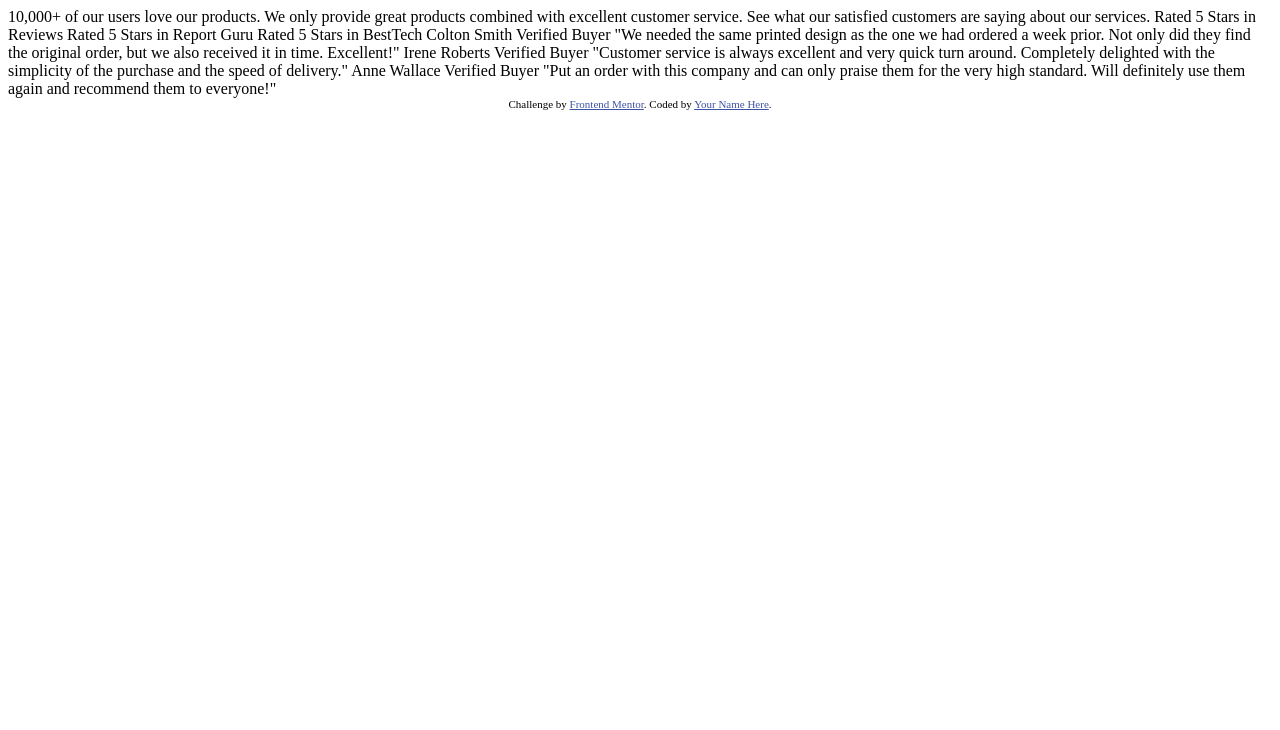
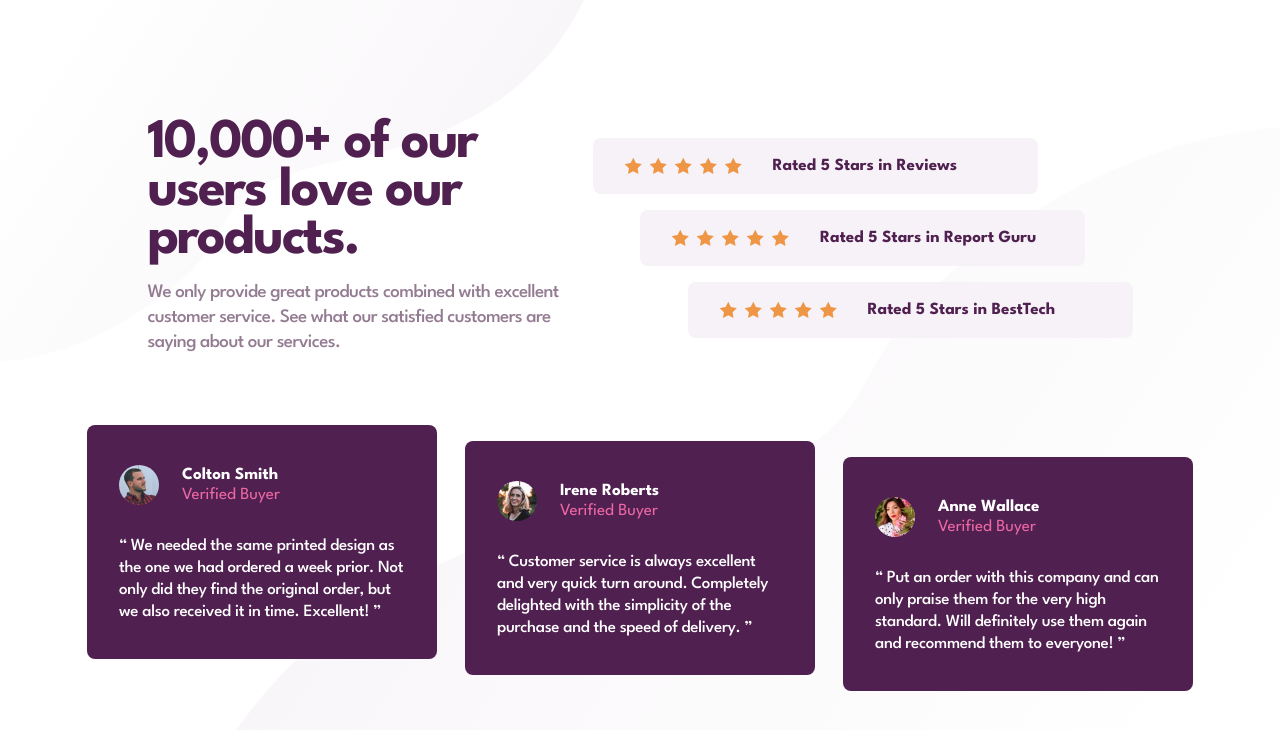
Before and after one commit to zefirixxox-spec/social-proof-section, a plain HTML site: page index.html in a window 1280 px wide. Drawn offline with Linux system fonts and the light colour scheme.

Commit message:
final version

```diff
--- a/index.html
+++ b/index.html
@@ -1,61 +1,83 @@
 <!DOCTYPE html>
 <html lang="en">
+
 <head>
   <meta charset="UTF-8" />
   <meta name="viewport" content="width=device-width, initial-scale=1.0" />
   <!-- displays site properly based on user's device -->
-
-    <link
-      rel="icon"
-      type="image/png"
-      sizes="32x32"
-      href="./images/favicon-32x32.png"
-    />
-
+  <link rel="stylesheet" href="./style.css">
+  <link rel="icon" type="image/png" sizes="32x32" href="./images/favicon-32x32.png" />
+  <link rel="preconnect" href="https://fonts.googleapis.com">
+  <link rel="preconnect" href="https://fonts.gstatic.com" crossorigin>
+  <link href="https://fonts.googleapis.com/css2?family=League+Spartan:wght@100..900&display=swap" rel="stylesheet">
   <title>Frontend Mentor | Social proof section</title>
 
-    <!-- Feel free to remove these styles or customise in your own stylesheet 👍 -->
-    <style>
-      .attribution {
-        font-size: 11px;
-        text-align: center;
-      }
-      .attribution a {
-        color: hsl(228, 45%, 44%);
-      }
-    </style>
 </head>
-  <body>
-    10,000+ of our users love our products.
 
+<body class="league-spartan-regular">
+  <section>
+    <div class="top container">
+      <div>
+        <h2>10,000+ of our users love our products.</h2>
+
+        <p>
           We only provide great products combined with excellent customer service.
           See what our satisfied customers are saying about our services.
+        </p>
+      </div>
 
-    Rated 5 Stars in Reviews
-    Rated 5 Stars in Report Guru
-    Rated 5 Stars in BestTech
+      <ul>
+        <li>Rated 5 Stars in Reviews</li>
+        <li>Rated 5 Stars in Report Guru</li>
+        <li>Rated 5 Stars in BestTech</li>
+      </ul>
 
-    Colton Smith
-    Verified Buyer
-    "We needed the same printed design as the one we had ordered a week prior.
+    </div>
+    <div class="bottom container">
+      <blockquote>
+        <div>
+          <img src="./images/image-colton.jpg" alt="">
+          <cite>
+            <span> Colton Smith</span>
+            <span>Verified Buyer</span>
+          </cite>
+        </div>
+        <q>
+          We needed the same printed design as the one we had ordered a week prior.
           Not only did they find the original order, but we also received it in time.
-    Excellent!"
+          Excellent!
+        </q>
+      </blockquote>
 
-    Irene Roberts
-    Verified Buyer
-    "Customer service is always excellent and very quick turn around. Completely
-    delighted with the simplicity of the purchase and the speed of delivery."
+      <blockquote>
+        <div>
+          <img src="./images/image-irene.jpg" alt="">
+          <cite>
+            <span>Irene Roberts</span>
+            <span>Verified Buyer</span>
+          </cite>
+        </div>
+        <q>
+          Customer service is always excellent and very quick turn around. Completely
+          delighted with the simplicity of the purchase and the speed of delivery.
+        </q>
+      </blockquote>
 
-    Anne Wallace
-    Verified Buyer
-    "Put an order with this company and can only praise them for the very high
-    standard. Will definitely use them again and recommend them to everyone!"
+      <blockquote>
+        <div>
+          <img src="./images/image-anne.jpg" alt="">
+          <cite>
+            <span>Anne Wallace</span>
+            <span>Verified Buyer</span>
+          </cite>
+        </div>
+        <q>
+          Put an order with this company and can only praise them for the very high
+          standard. Will definitely use them again and recommend them to everyone!
+        </q>
+      </blockquote>
+    </div>
+  </section>
+</body>
 
-    <div class="attribution">
-      Challenge by
-      <a href="https://www.frontendmentor.io?ref=challenge" target="_blank"
-        >Frontend Mentor</a
-      >. Coded by <a href="#">Your Name Here</a>.
-    </div>
-  </body>
 </html>
--- /dev/null
+++ b/style.css
@@ -0,0 +1,304 @@
+* {
+  box-sizing: border-box;
+}
+
+:root {
+  --very-dark-magenta: hsl(300, 43%, 22%);
+  --soft-pink: hsl(333, 80%, 67%);
+  --dark-grayish-magenta: hsl(303, 10%, 53%);
+  --light-grayish-magenta: hsl(300, 24%, 96%);
+  --white: hsl(0, 0%, 100%);
+}
+
+body,
+h1,
+h2,
+h3,
+h4,
+h5,
+h6,
+p,
+hr,
+blockquote {
+  margin: 0;
+}
+
+ul,
+ol {
+  margin: 0;
+  list-style: none;
+  padding-left: 0;
+}
+
+h1,
+h2,
+h3,
+h4,
+h5,
+h6 {
+  font-weight: 400;
+}
+
+a {
+  text-decoration: none;
+  color: inherit;
+}
+
+.league-spartan-regular {
+  font-family: "League Spartan", sans-serif;
+  font-optical-sizing: auto;
+  font-weight: 400;
+  font-style: normal;
+}
+
+.league-spartan-medium {
+  font-weight: 500;
+}
+
+.league-spartan-bold {
+  font-weight: 700;
+}
+
+.container {
+  /* max-width: 1110px; */
+  /* border: 2px solid green; */
+  /* margin-right: auto; */
+  margin-inline-end: auto;
+  margin-inline-start: auto;
+  padding-inline-start: 10px;
+  padding-inline-end: 10px;
+  /* box-sizing: content-box; */
+  max-width: 1130px;
+}
+
+section {
+  /* background-color: #000000; */
+  min-height: 800px;
+  padding-block-start: 120px;
+  padding-block-end: 100px;
+  background-image: url(./images/bg-pattern-top-desktop.svg), url(./images/bg-pattern-bottom-desktop.svg);
+  /* background-image: url(./images/image-anne.jpg),url(./images/image-colton.jpg); */
+  background-repeat: no-repeat;
+  background-position: 0 0, right 0 bottom 0;
+  /* background-image: url(./images/image-colton.jpg); */
+}
+
+.top {
+  display: flex;
+  /* column-gap: 125px; */
+  flex-direction: row;
+  /* justify-content: space-between; */
+  justify-content: center;
+  align-items: center;
+  margin-bottom: 70px;
+  flex-wrap: wrap;
+  row-gap: 30px;
+}
+
+.top>div {
+  max-width: 445px;
+}
+
+.top ul {
+  max-width: 540px;
+  width: 100%;
+  /* background-color: #cd1c1c; */
+  display: flex;
+  flex-direction: column;
+  row-gap: 16px;
+  /* align-items: start; */
+}
+
+.top ul li:nth-child(2) {
+  align-self: center;
+}
+
+.top ul li:nth-child(3) {
+  align-self: end;
+}
+
+.top ul li {
+  background: #F7F2F7;
+  border-radius: 8px;
+  width: 445px;
+  height: 56px;
+  font-weight: 700;
+  font-size: 17px;
+  line-height: 16px;
+  color: var(--very-dark-magenta);
+  /* border: 1px solid red; */
+  /* padding-left: 180px;
+  padding-right: 32px; */
+  padding-inline: 180px 32px;
+  /* padding-top: 20px;
+  padding-bottom: 20px; */
+  padding-block: 20px;
+  background-image: url(./images/stars.svg);
+  background-repeat: no-repeat;
+  background-position: 32px center;
+  /* margin-bottom: 16px; */
+}
+
+/* .top ul li:last-child{
+  margin-bottom: 0;
+} */
+/* .top ul li:not(:last-child){
+  margin-bottom: 16px;
+ } */
+
+h2 {
+
+  /* width: 445px;
+height: 154px; */
+  font-weight: 700;
+  font-size: 56px;
+  line-height: 48px;
+
+  letter-spacing: -2px;
+
+  color: var(--very-dark-magenta);
+  /* margin-bottom: 16px; */
+  margin-block-end: 16px;
+}
+
+p {
+  /* width: 445px;
+height: 75px; */
+  font-weight: 500;
+  font-size: 19px;
+  line-height: 25px;
+  letter-spacing: -0.6px;
+  color: var(--dark-grayish-magenta);
+}
+
+.bottom {
+  display: flex;
+  /* justify-content: space-between; */
+  justify-content: center;
+  gap: 28px;
+  flex-wrap: wrap;
+  min-height: 266px;
+  align-items: start;
+}
+
+blockquote {
+  background-color: var(--very-dark-magenta);
+  /* border: 5px solid red; */
+  padding: 40px 32px 35px;
+  border-radius: 8px;
+  max-width: 350px;
+  min-height: 234px;
+  display: flex;
+  flex-direction: column;
+  align-items: flex-start;
+  row-gap: 30px;
+}
+
+blockquote:nth-child(2) {
+  align-self: center;
+}
+
+blockquote:nth-child(3) {
+  align-self: flex-end;
+}
+
+blockquote div {
+  display: flex;
+  column-gap: 23px;
+  align-items: center;
+
+}
+
+blockquote img {
+  width: 40px;
+  height: 40px;
+  border-radius: 50%;
+}
+
+cite span {
+  display: block;
+  font-style: normal;
+}
+
+cite span:first-child {
+  font-weight: 700;
+  font-size: 17px;
+  line-height: 16px;
+  color: var(--white);
+  margin-bottom: 4px;
+}
+
+cite span:last-child {
+  font-size: 17px;
+  line-height: 16px;
+  color: var(--soft-pink);
+}
+
+q {
+  font-weight: 500;
+  font-size: 17px;
+  line-height: 22px;
+  letter-spacing: -0.3px;
+  color: var(--white);
+}
+
+@media(max-width:900px) {
+  body {
+    /* background-color: red; */
+
+  }
+
+  .container {
+    max-width: 327px;
+  }
+
+  section {
+    background-image: url(./images/bg-pattern-top-mobile.svg), url(./images/bg-pattern-bottom-mobile.svg);
+    padding-block-start: 80px;
+  }
+
+  .top {
+    text-align: center;
+    row-gap: 39px;
+  }
+
+  h2 {
+    font-family: 'League Spartan';
+    font-size: 40px;
+    line-height: 32px;
+    letter-spacing: -1.4px;
+    width: 327px;
+  }
+
+  .top ul li:nth-child(1) {
+    align-self: center;
+  }
+
+  .top ul li:nth-child(3) {
+    align-self: center;
+  }
+
+  .top ul li {
+    width: 327px;
+    height: 78px;
+    padding-inline: 55px;
+    padding-block: 47px 15px;
+    background-position: center 15px;
+
+  }
+
+
+  .bottom {
+    flex-direction: column;
+    row-gap: 16px;
+  }
+
+  blockquote:nth-child(1) {
+    align-self: center;
+  }
+
+  blockquote:nth-child(3) {
+    align-self: center;
+  }
+
+}
```
Also changed, not shown: images/icon-star.svg (deleted), images/stars.svg (added). Lines whose indentation alone changed are shown as unchanged.
